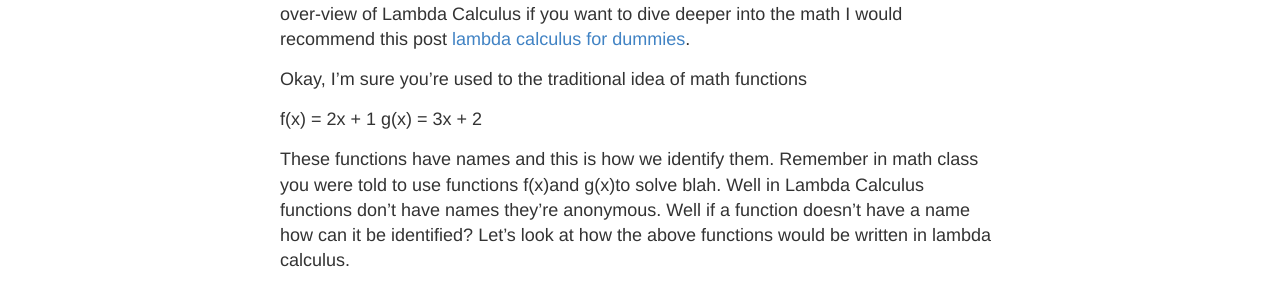
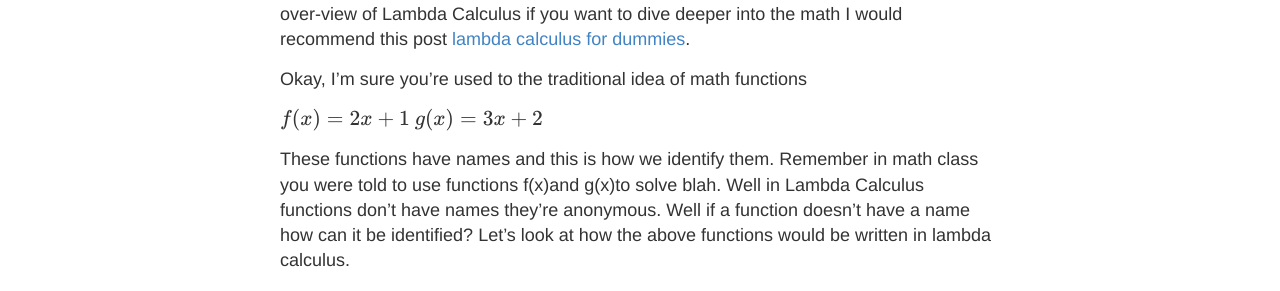
Before and after one commit to msaldivar/msaldivar.github.io, a Jekyll site: the page built from _posts/2016-12-19-learning-lambdas.md, in a window 1280 px wide. Shown: the part 301-592 px from the top of the page. Built offline with Jekyll 4.4.1, drawn with Linux system fonts in a browser that asks for light colours; formulas are drawn with MathJax 3.

```diff
--- a/_layouts/default.html
+++ b/_layouts/default.html
@@ -1,6 +1,9 @@
 <!DOCTYPE html>
 <html>
   <head>
+    <script type="text/javascript" async
+      src="https://cdn.mathjax.org/mathjax/latest/MathJax.js?config=TeX-MML-AM_CHTML">
+    </script>
     <title>{% if page.title %}{{ page.title }} – {% endif %}{{ site.name }} – {{ site.description }}</title>
 
     {% include meta.html %}
--- a/_posts/2016-12-19-learning-lambdas.md
+++ b/_posts/2016-12-19-learning-lambdas.md
@@ -7,7 +7,7 @@ Before we dive into the specifics of using lambda expressions in Java, and why t
 
 Okay, I’m sure you're used to the traditional idea of math functions
 
-f(x) = 2x + 1
-g(x) = 3x + 2
+$$f(x) = 2x + 1$$
+$$g(x) = 3x + 2$$
 
 These functions have names and this is how we identify them. Remember in math class you were told to use functions f(x)and g(x)to solve blah. Well in Lambda Calculus functions don’t have names they’re anonymous. Well if a function doesn’t have a name how can it be identified? Let’s look at how the above functions would be written in lambda calculus.
```
